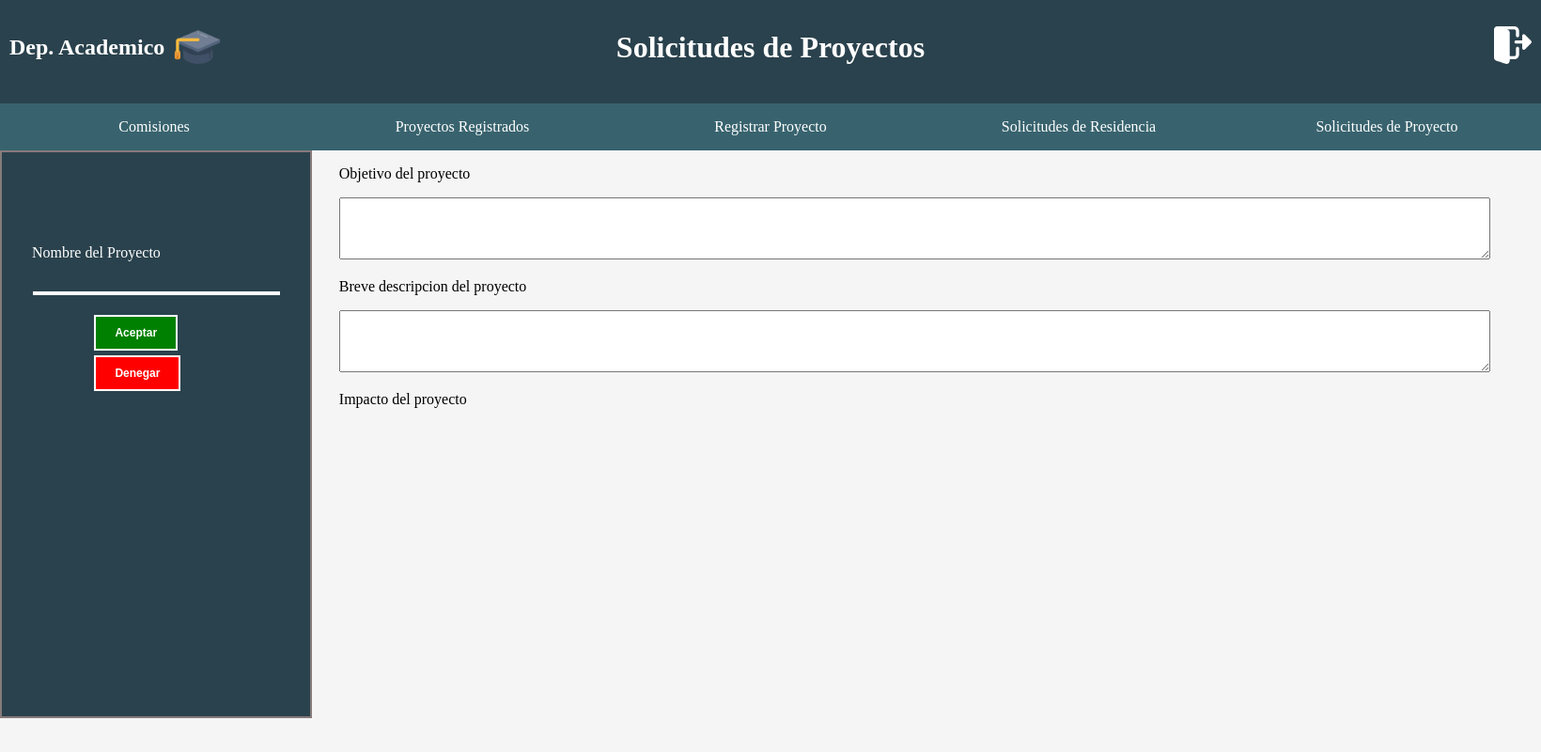
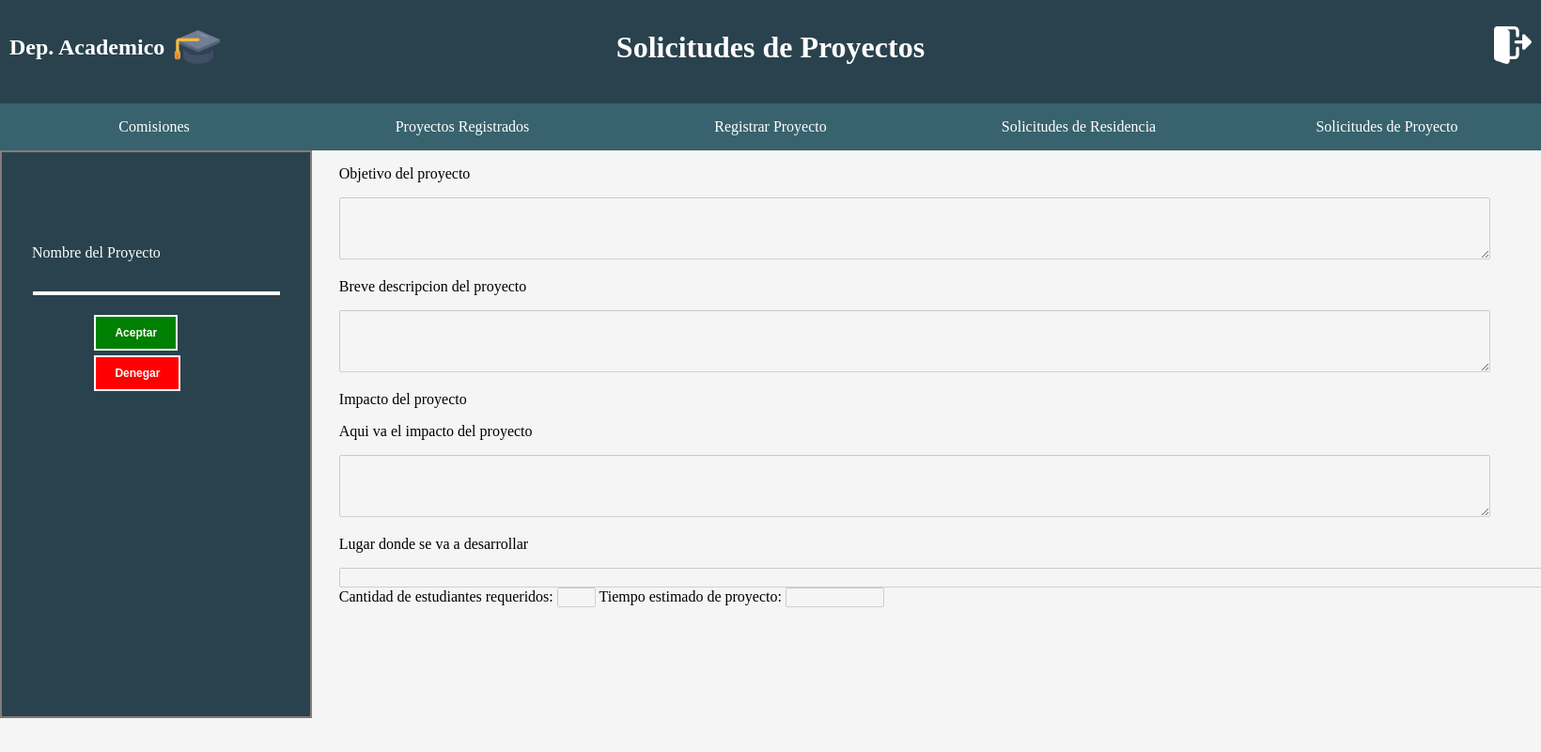
Before and after one commit to lireyes22/Residencias, a PHP site: page /revProyRes-evalua.php in a window 1640 px wide; the page is wider, and only the part inside the window is pictured. Shown: that part at 94% size. Run offline with PHP 8.4, Linux system fonts and the light colour scheme; data that the repository does not hold is empty.

Commit message:
si no lo cargo no me deja seguir usando el css XD

```diff
--- a/revProyRes-evalua.php
+++ b/revProyRes-evalua.php
@@ -44,9 +44,18 @@
 		</div>
 		<div class="datos-proy">
 			<form action="">
-					<p>Objetivo del proyecto </p> <textarea name="objetivo-1" cols="150" rows="4"></textarea>
-					<p>Breve descripcion del proyecto</p> <textarea name="descripcion" cols="150" rows="4"></textarea>
+					<p>Objetivo del proyecto </p> <textarea name="objetivo-1" cols="150" rows="4" disabled></textarea>
+					<p>Breve descripcion del proyecto</p> <textarea name="descripcion" cols="150" rows="4" disabled></textarea>
 					<p>Impacto del proyecto</p>
+					<p><?php echo "Aqui va el impacto del proyecto" ?></p>
+					<textarea name="objetivo-2" cols="150" rows="4" disabled></textarea>
+					<p>Lugar donde se va a desarrollar</p>
+					<input type="text" name="lugar" size="162" disabled> <br>
+					<label for="estudiantes-req">Cantidad de estudiantes requeridos: </label>
+					<input type="text" name="estudiantes-req" size="2" disabled>
+					<label for="tiempo-est">Tiempo estimado de proyecto: </label>
+					<input type="text" name="tiempo-est" size="10" disabled>
+
 			</form>
 		</div>
 	</div>
--- a/style/style.css
+++ b/style/style.css
@@ -188,6 +188,9 @@ body {
     margin-right: 1%;
     float: right;
   }
+  .datos-proy label{
+    margin-top: 16px;
+  }
 
   .tb-th-asp input[type="submit"], .izq-decision input[type="submit"]{ /*BOTON PARA ACEPTAR*/
     background-color: green;
```
